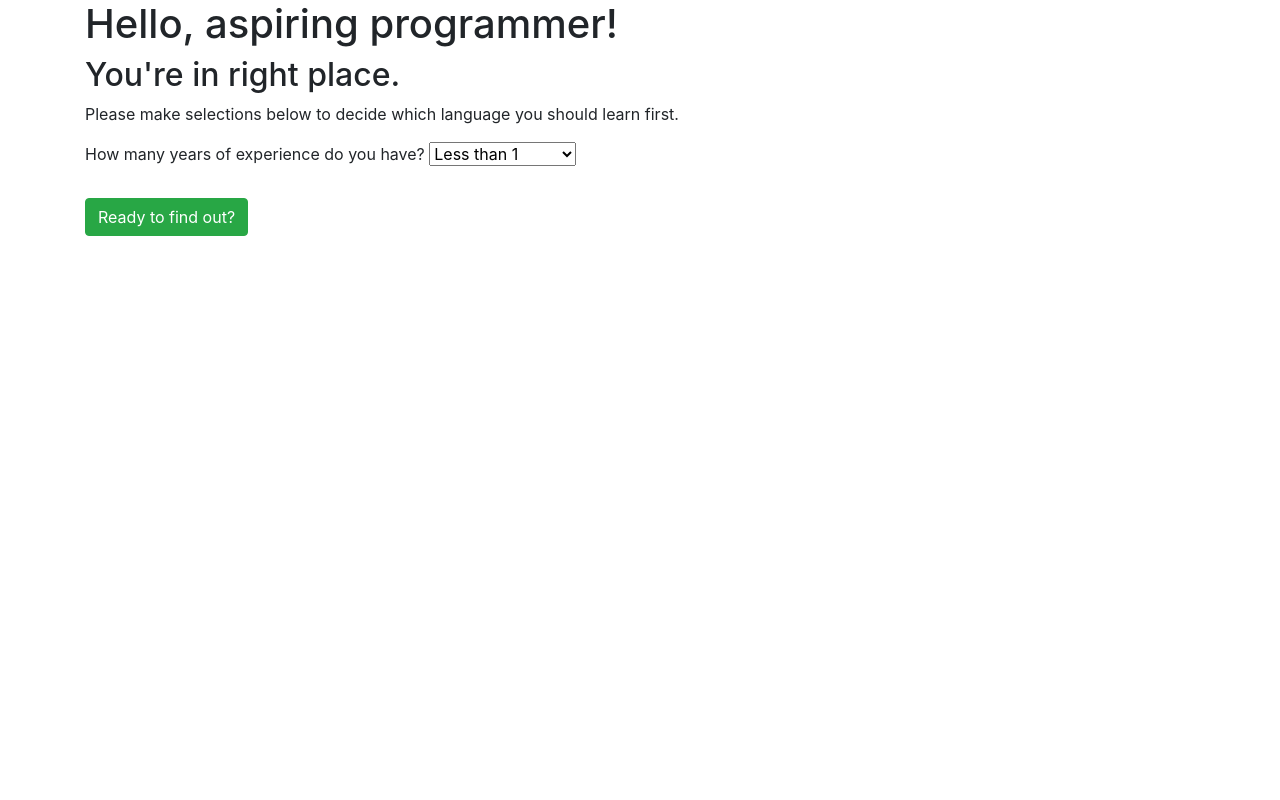
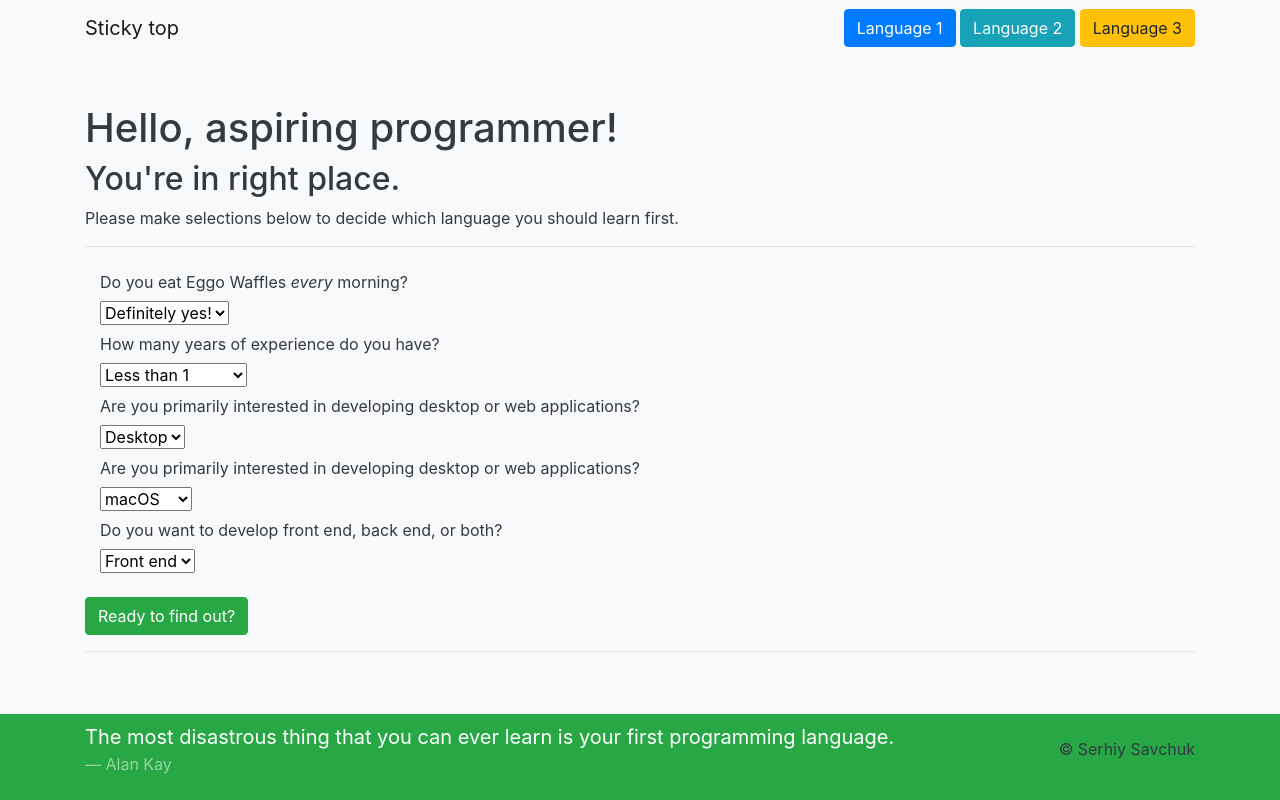
Before and after one commit to svsavchuk/suggester, a plain HTML site: page index.html in a window 1280 px wide. Drawn offline with nearby package versions, Linux system fonts and the light colour scheme.

Commit message:
Finalize pull-down lists.

```diff
--- a/index.html
+++ b/index.html
@@ -11,11 +11,15 @@
   <!-- JavaScript -->
   <script src="https://code.jquery.com/jquery-3.3.1.slim.min.js" integrity="sha384-q8i/X+965DzO0rT7abK41JStQIAqVgRVzpbzo5smXKp4YfRvH+8abtTE1Pi6jizo" crossorigin="anonymous"></script>
   <script src="https://stackpath.bootstrapcdn.com/bootstrap/4.3.1/js/bootstrap.min.js" integrity="sha384-JjSmVgyd0p3pXB1rRibZUAYoIIy6OrQ6VrjIEaFf/nJGzIxFDsf4x0xIM+B07jRM" crossorigin="anonymous"></script>
+  <link rel="stylesheet" href="css/styles.css">
+
+  <!-- Font Awesome icons -->
+  <link rel="stylesheet" href="https://cdnjs.cloudflare.com/ajax/libs/font-awesome/4.7.0/css/font-awesome.min.css">
 
   <title>Programming Language Suggester</title>
 </head>
 
-<body>
+<body class="bg-light text-dark">
   <!-- // Extra small devices (portrait phones, less than 576px)
   // No media query since this is the default in Bootstrap
 
@@ -31,25 +35,107 @@
   // Extra large devices (large desktops, 1200px and up)
   @media (min-width: 1200px) { ... } -->
 
+
+
+  <!-- <nav class="navbar fixed-top navbar-light bg-dark">
+  <a class="navbar-brand" href="#">Fixed top</a>
+</nav> -->
+
+<!-- <nav class="navbar fixed-top navbar-dark bg-success">
+<div class="container">
+<i class="fa fa-github-square" style="font-size:48px"></i>
+<a class="navbar-brand" href="#">Brand Name</a>
+</div>
+</nav> -->
+
+<nav class="navbar sticky-top navbar-light //bg-success// ">
   <div class="container">
+    <a class="navbar-brand" href="#">Sticky top</a>
+    <div>
+      <!-- <div class="btn-group" role="toptoolbar" aria-label="Basic example"> -->
+      <button type="button" class="btn btn-primary">Language 1</button>
+      <button type="button" class="btn btn-info text-light ">Language 2</button>
+      <button type="button" class="btn btn-warning">Language 3</button>
+    </div>
+  </nav>
+
+  <div class="container">
+    <br>
+    <br>
     <h1>Hello, aspiring programmer!</h1>
     <h2>You're in right place.</h2>
-    <p>Please make selections below to decide which language you  should learn first.</p>
+    <p>Please make selections below to decide which language you should learn first.</p>
+    <hr>
   </div>
 
   <div class="container">
     <form class="" action="index.html" method="post">
-      <label for="select-1">How many years of experience do you have?</label>
-      <select class="" id="select-1" name="">
-        <option value="one" selected>Less than 1</option>
-        <option value="two">Between 1 and 3</option>>
-        <option value="three">3 or more</option>
-      </select>
-      <br>
+
+      <label class="col-md-8 col-form-label" for="os">Do you eat Eggo Waffles <em>every</em> morning?</label>
+      <div class="col-md-4">
+        <select class="dropdown" id="waffles" name="">
+          <option value="yes">Definitely yes!</option>
+          <option value="no">Oops. No! </option>
+        </select>
+      </div>
+
+      <label class="col-md-8 col-form-label " for="experience">How many years of experience do you have?</label>
+      <div class="col-md-4">
+        <select class="dropdown" id="experience" name="">
+          <option value="one" selected>Less than 1</option>
+          <option value="two">Between 1 and 3</option>>
+          <option value="three">3 or more</option>
+        </select>
+      </div>
+
+      <label class="col-md-8 col-form-label" for="platform">Are you primarily interested in developing desktop or web applications?</label>
+      <div class="col-md-4">
+        <select class="dropdown" id="platform" name="">
+          <option value="desktop">Desktop</option>
+          <option value="web">Web</option>
+        </select>
+      </div>
+
+      <label class="col-md-8 col-form-label" for="os">Are you primarily interested in developing desktop or web applications?</label>
+      <div class="col-md-4">
+        <select class="dropdown" id="os" name="">
+          <option value="macOS">macOS</option>
+          <option value="Windows">Windows</option>
+        </select>
+      </div>
+
+      <label class="col-md-8 col-form-label" for="front-back-end">Do you want to develop front end, back end, or both?</label>
+      <div class="col-md-4">
+        <select class="dropdown" id="front-back-end" name="">
+          <option value="frontend">Front end</option>
+          <option value="backend">Back end</option>
+          <option value="both">Both</option>
+        </select>
+      </div>
+
       <br>
       <button type="button" name="button" class="btn btn-success">Ready to find out?</button>
+      <hr>
     </form>
   </div>
 
+  <!-- <div class="container">
+  <blockquote class="blockquotetext-muted">
+  <p class="mb-0">The most disastrous thing that you can ever learn is your first programming language.</p>
+  <footer class="blockquote-footer text-success"">Alan Kay</footer>
+</blockquote>
+</div> -->
+
+<nav class="navbar fixed-bottom navbar-light bg-success">
+  <div class="container">
+    <!-- <a class="navbar-brand" href="#">Brand Name</a> -->
+    <blockquote class="blockquote text-white">
+      <p class="mb-0">The most disastrous thing that you can ever learn is your first programming language.</p>
+      <footer class="blockquote-footer text-white-50">Alan Kay</footer>
+    </blockquote>
+    <p>© Serhiy Savchuk</p>
+  </div>
+</nav>
+
 </body>
 </html>
```
